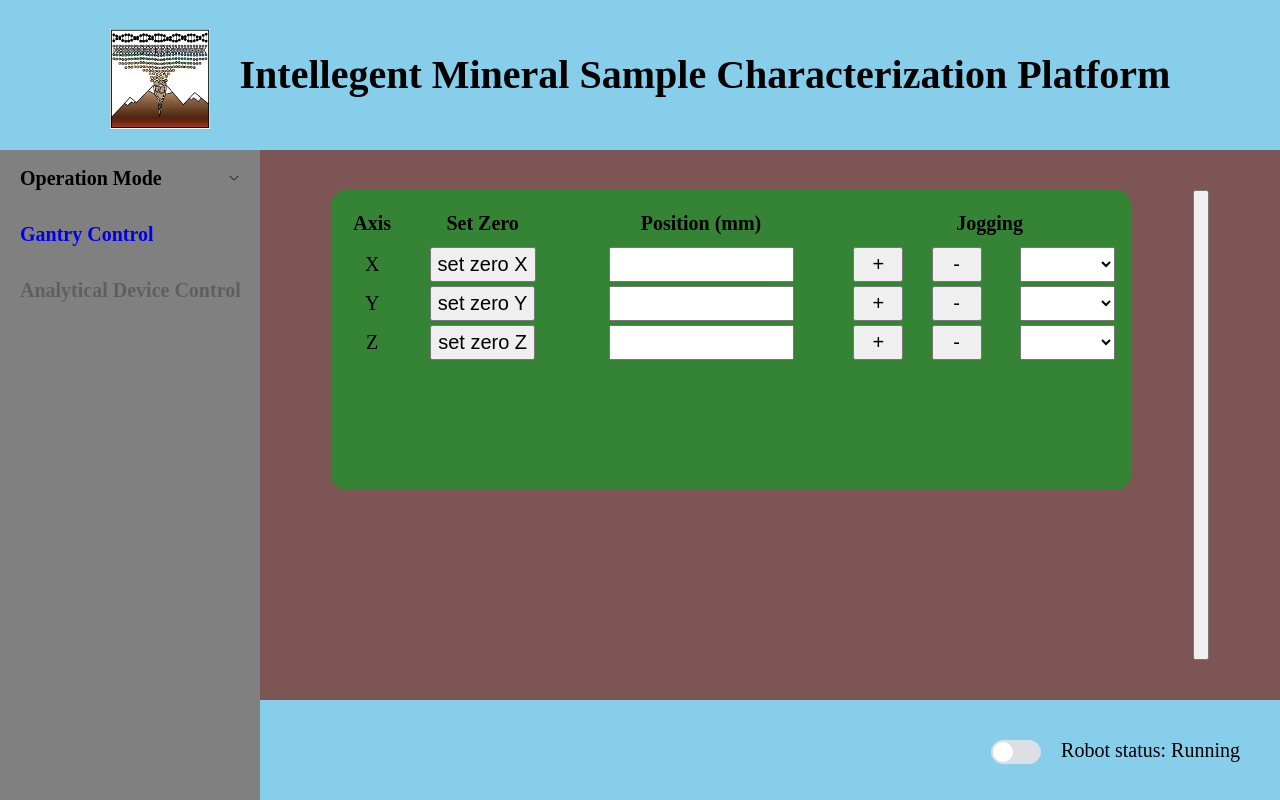
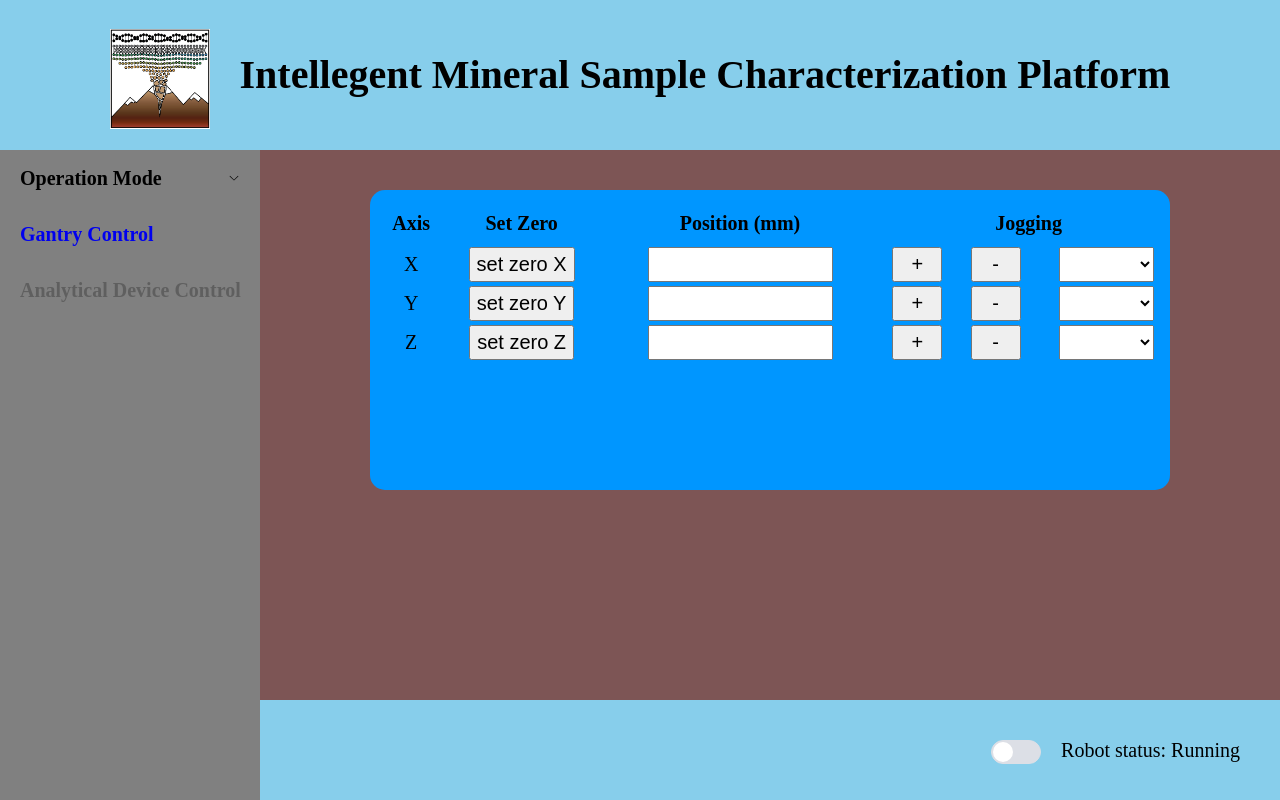
Before and after one commit to ever53339/mini_platform_fe, a Vue app: page /gantryControl in a window 1280 px wide. Built offline with nearby package versions, Linux system fonts and the light colour scheme; what roslib would draw is missing.

Commit message:
add a demo of sending goals to backend to move gantry

```diff
--- a/src/components/TopHeader.vue
+++ b/src/components/TopHeader.vue
@@ -1,7 +1,6 @@
 <template>
     <div class='header'>
         <div class="header-container">
-        <!-- <el-icon><Setting /></el-icon> -->
             <h1 class="header-text">
                 <img src="/lml.png" alt="Living Minerals Lab logo">Intellegent Mineral Sample Characterization Platform
             </h1>
--- a/src/pages/GantryControl.vue
+++ b/src/pages/GantryControl.vue
@@ -1,12 +1,15 @@
 <template>
     <div class="gantry-panel">
         <table class="gantry-table">
+            <thead>
                 <tr>
                     <th>Axis</th>
                     <th>Set Zero</th>
                     <th>Position (mm)</th>
                     <th colspan='3'>Jogging</th>
                 </tr>
+            </thead>
+            <tbody>
                 <tr>
                     <td>X</td>
                     <td><button class="reset-button" @click="setZeroX()">set zero X</button></td>
@@ -46,25 +49,48 @@
                         <option value="100">100 mm</option>
                     </select></td>
                 </tr>
+            </tbody>
         </table>
     </div>
-    <button @click="myfunction()"></button>
+    <!-- <button @click="myfunction()"></button> -->
 </template>
 
 
 
 <script setup lang="ts" name="GantryControl">
+    import { useRosStore } from '@/store/ros';
+    import ROSLIB from 'roslib';
     import { ref } from 'vue';
 
-    const xPos = ref('')
-    const yPos = ref('')
-    const zPos = ref('')
-    const xJog = ref('')
-    const yJog = ref('')
-    const zJog = ref('')
+    const xPos = ref('');
+    const yPos = ref('');
+    const zPos = ref('');
+    const yJog = ref('');
+    const zJog = ref('');
+    const xJog = ref('');
+
+    const rosStore = useRosStore();
+
+
+
 
     function setZeroX() {
-        console.log('zero x')
+        // this is only a demo for sending goals to move gantry
+        const request = {
+            cmd: 'cli',
+            package: 'ros2 action send_goal',
+            file_name: '/move_gantry custom_interfaces/action/MoveGantry',
+            args: '"{cmd: G00 X10}"'
+        };
+
+        rosStore.rosLauncher.callService(request, function(response) {
+            console.log(response.message)
+            if (response.is_launched){
+
+            } else {
+
+            }
+        });
     }
 
     function setZeroY() {
@@ -114,7 +140,7 @@
     .gantry-panel {
         width: 800px;
         height: 300px;
-        background-color: rgb(53, 132, 53);
+        background-color: rgb(0, 150, 255);
         border-radius: 15px;
     }
 
```
Lines whose indentation alone changed are shown as unchanged.
